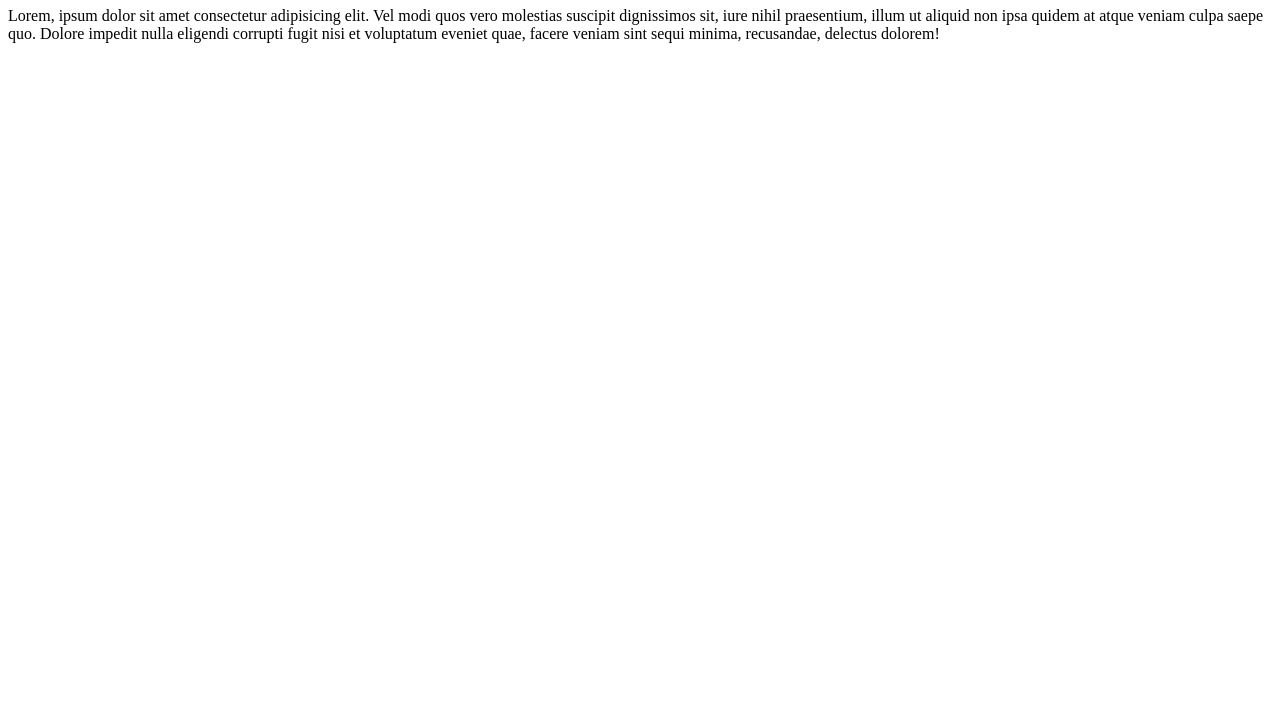
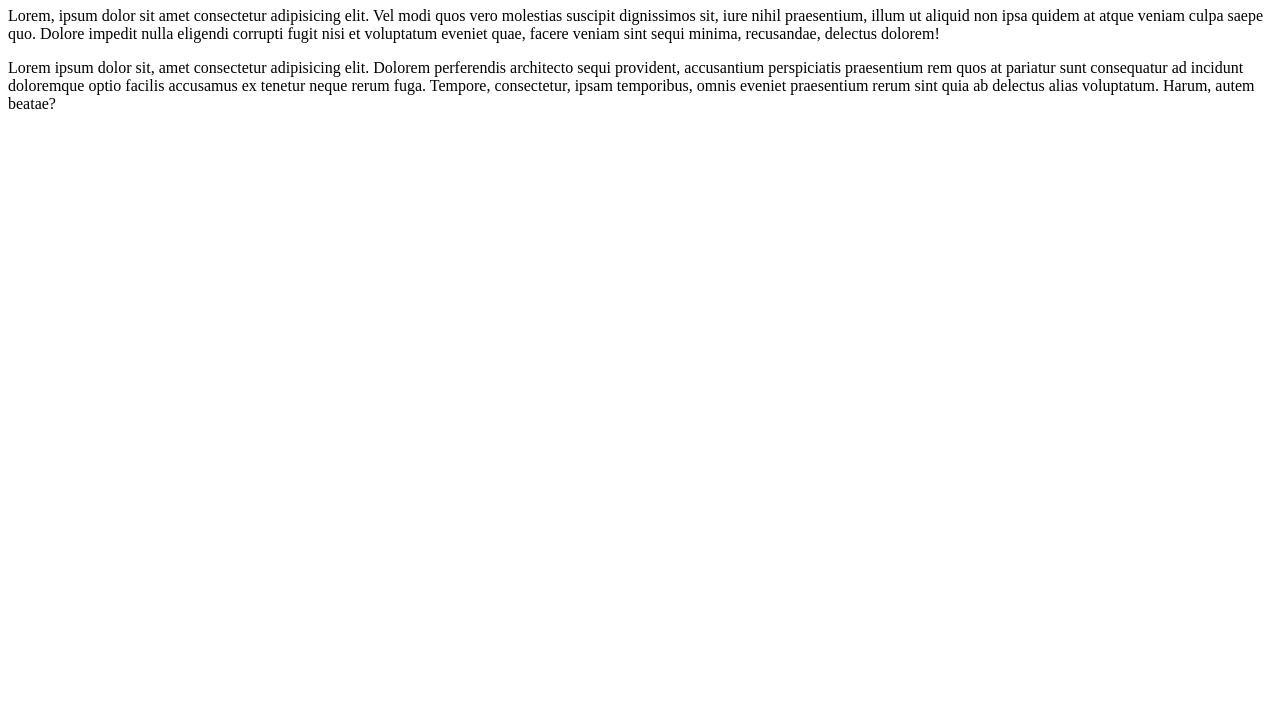
Before and after one commit to raselcomputer/my-first-repo, a plain HTML site: page index.html in a window 1280 px wide. Shown: the part 73-800 px from the top of the page. Drawn offline with Linux system fonts and the light colour scheme.

Commit message:
new paragraph

```diff
--- a/index.html
+++ b/index.html
@@ -9,5 +9,6 @@
 <body>
     <h1>Jhankar Mahbub</h1>
     <p>Lorem, ipsum dolor sit amet consectetur adipisicing elit. Vel modi quos vero molestias suscipit dignissimos sit, iure nihil praesentium, illum ut aliquid non ipsa quidem at atque veniam culpa saepe quo. Dolore impedit nulla eligendi corrupti fugit nisi et voluptatum eveniet quae, facere veniam sint sequi minima, recusandae, delectus dolorem!</p>
+    <p>Lorem ipsum dolor sit, amet consectetur adipisicing elit. Dolorem perferendis architecto sequi provident, accusantium perspiciatis praesentium rem quos at pariatur sunt consequatur ad incidunt doloremque optio facilis accusamus ex tenetur neque rerum fuga. Tempore, consectetur, ipsam temporibus, omnis eveniet praesentium rerum sint quia ab delectus alias voluptatum. Harum, autem beatae?</p>
 </body>
 </html>
```
